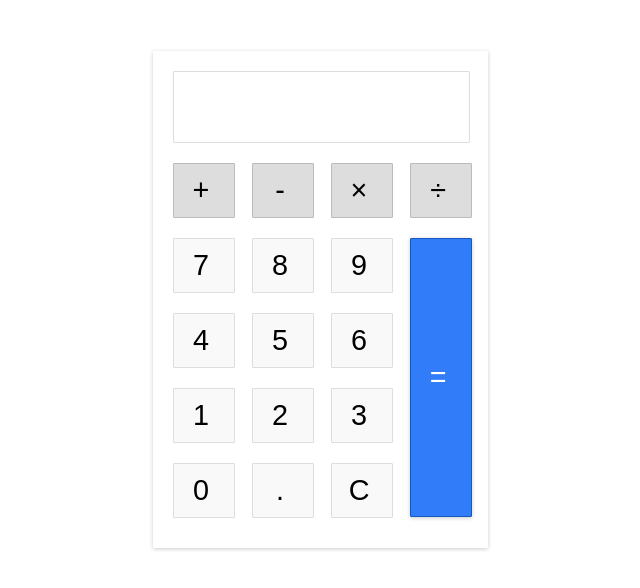
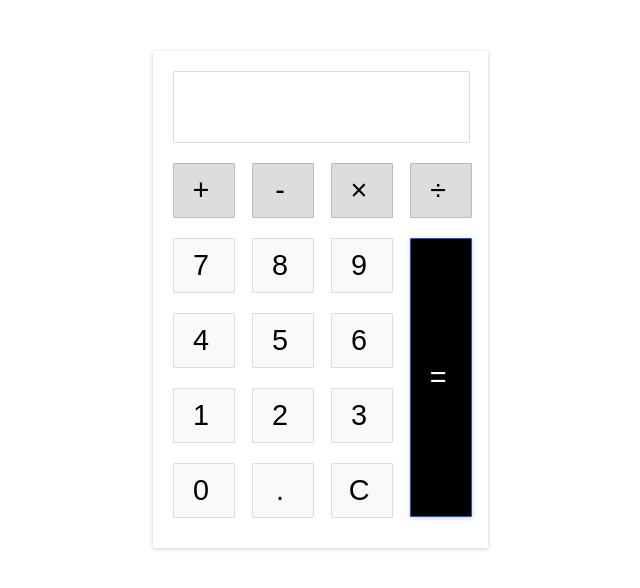
Before and after one commit to dragonjul/calculator, a plain HTML site: page index.html in a window 1280 px wide. In both pictures the pointer is over the element 760 px from the left and 377 px from the top of the page. Shown: the whole page, without its empty margins (320-960 px from the left). Drawn offline with Linux system fonts and the light colour scheme.

Commit message:
change equal hover bg color to black.css

```diff
--- a/styles.css
+++ b/styles.css
@@ -101,7 +101,7 @@ body {
   }
 
   div.equal:hover {
-    background-color: #307CF9;
+    background-color: #000000;
     -webkit-box-shadow: 0px 1px 4px 0px rgba(0, 0, 0, 0.2);
     box-shadow: 0px 1px 4px 0px rgba(0, 0, 0, 0.2);
     border-color: #1857BB;
```
